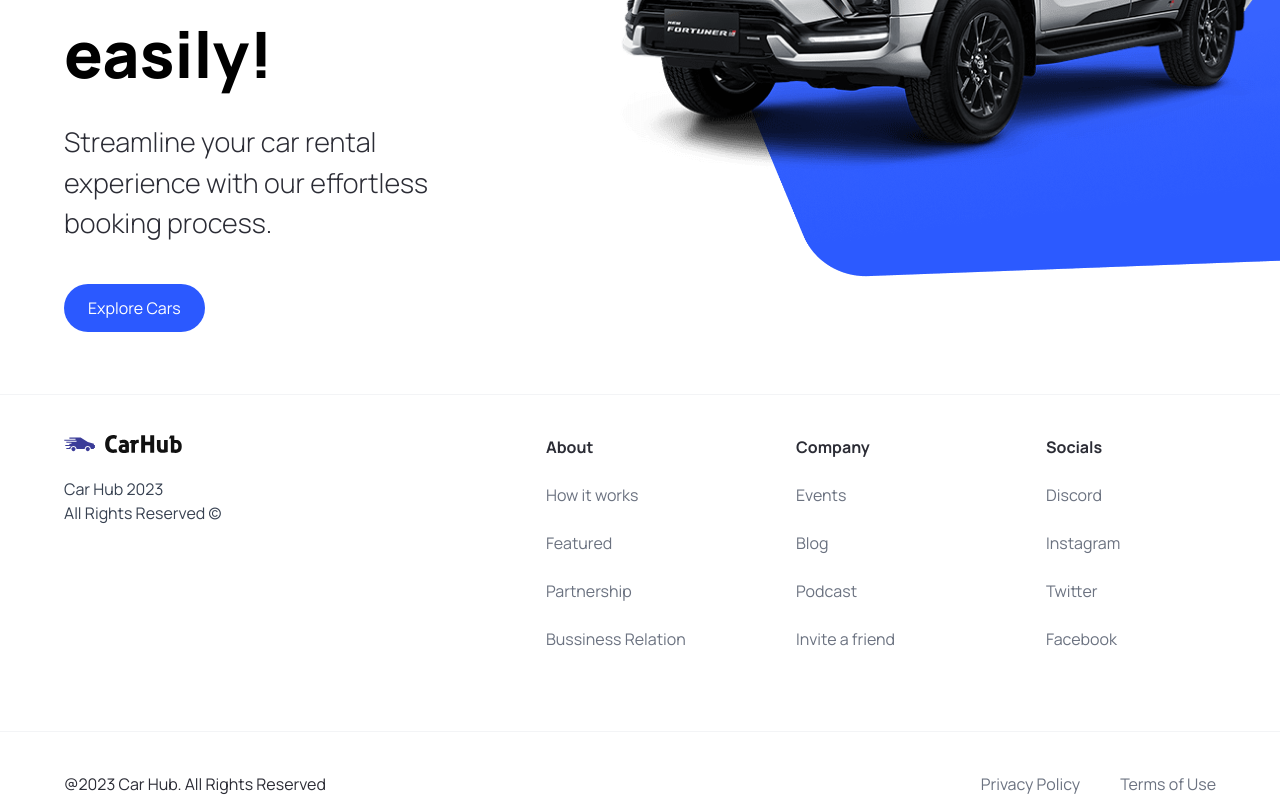
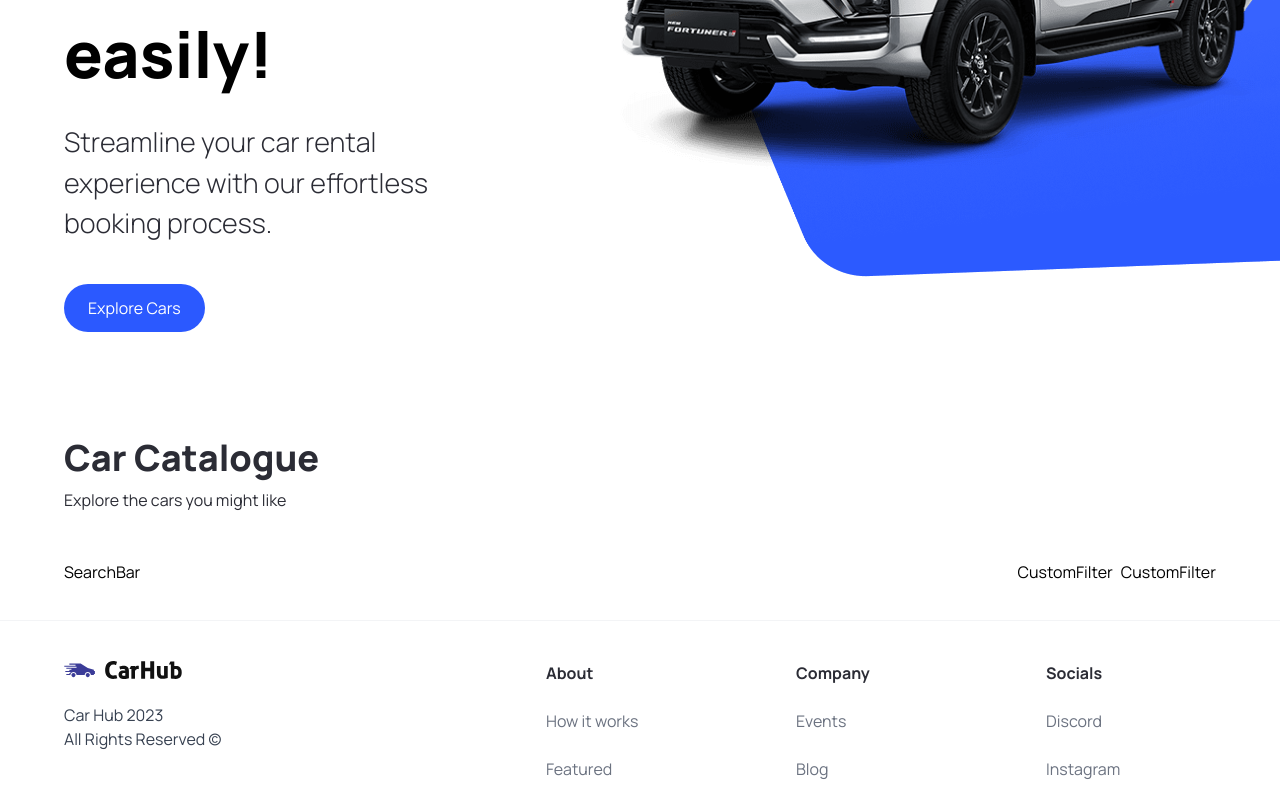
Before and after one commit to ThiagoMonts/car_showcase, a Next.js app: page / in a window 1280 px wide. Shown: the part 426-1223 px from the top of the page. Built offline with nearby package versions, Linux system fonts and the light colour scheme.

Commit message:
Criação da estrutura do Car Catalogue

```diff
--- a/app/page.tsx
+++ b/app/page.tsx
@@ -1,11 +1,27 @@
 import Image from 'next/image'
 
-import { Hero } from '@/components'
+import { CustomFilter, Hero, SearchBar } from '@/components'
 
 export default function Home() {
   return (
     <main className="overflow-hidden">
       <Hero />
+
+      <div className='mt-12 padding-x padding-y max-width' id='discover'>
+        <div className='home__text-container'>
+          <h1 className='text-4xl font-extrabold'>Car Catalogue</h1>
+          <p>Explore the cars you might like</p>
+        </div>
+
+        <div className='home__filters'>
+          <SearchBar />
+
+          <div className='home__filter-container'>
+            <CustomFilter title="fuel" />
+            <CustomFilter title="year" />
+          </div>
+        </div>
+      </div>
     </main>
   )
 }
--- /dev/null
+++ b/components/CustomFilter.tsx
@@ -0,0 +1,9 @@
+import React from 'react'
+
+const CustomFilter = () => {
+  return (
+    <div>CustomFilter</div>
+  )
+}
+
+export default CustomFilter
--- /dev/null
+++ b/components/SearchBar.tsx
@@ -0,0 +1,9 @@
+import React from 'react'
+
+const SearchBar = () => {
+  return (
+    <div>SearchBar</div>
+  )
+}
+
+export default SearchBar
--- a/components/index.ts
+++ b/components/index.ts
@@ -2,10 +2,14 @@ import Hero from './Hero'
 import CustomButton from './CustomButton'
 import Navbar from './Navbar'
 import Footer from './Footer'
+import SearchBar from './SearchBar'
+import CustomFilter from './CustomFilter'
 
 export {
     Hero,
     CustomButton,
     Navbar,
-    Footer
+    Footer,
+    SearchBar,
+    CustomFilter
 }
```
